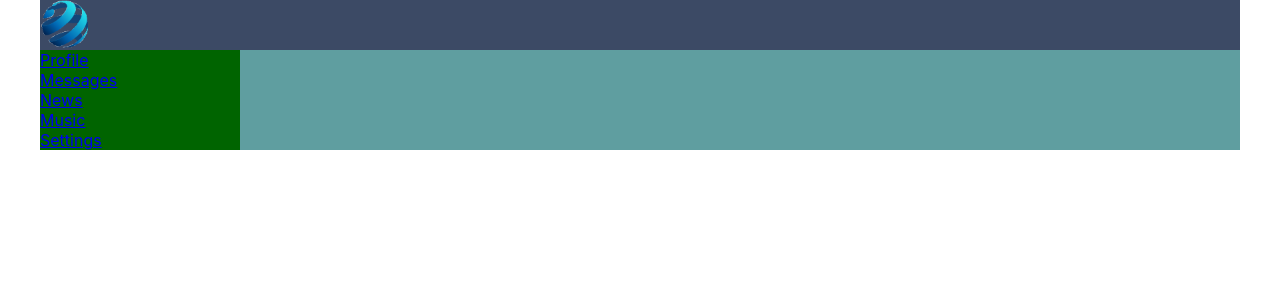
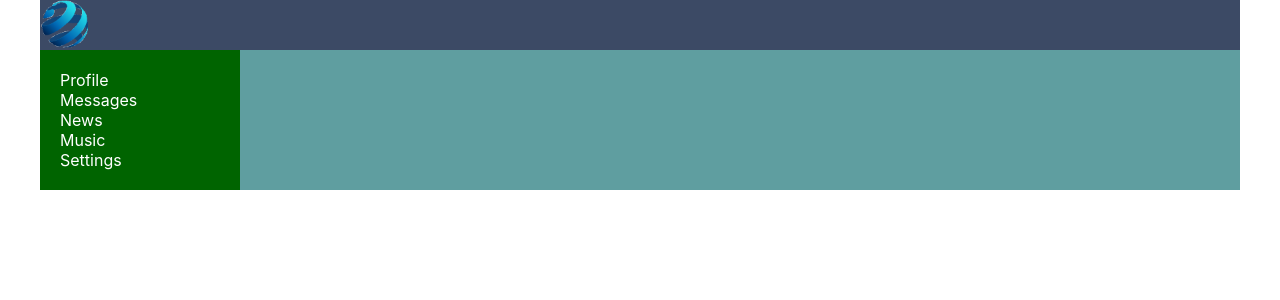
Before and after one commit to Nikolay-Gruzd/MySocialNetwork, a React (Create React App) app: page / in a window 1280 px wide. Shown: the top 300 px of the page. Built offline with nearby package versions, Linux system fonts and the light colour scheme.

Commit message:
add active href for NavLink

```diff
--- a/src/components/NavBar/NavBar.jsx
+++ b/src/components/NavBar/NavBar.jsx
@@ -1,26 +1,29 @@
 import React from 'react'
 import classes from './NavBar.module.css'
+import {NavLink} from "react-router-dom";
+
+const activeLink = ({isActive}) => isActive ? classes.active : classes.item;
 
 const NavBar = (props) => {
     return (
         <nav className={classes.nav}>
-            <div className={`${classes.item} ${classes.active}`}>
-                <a href='/profile' >Profile</a>
+            <div>
+                <NavLink to='/profile' className={activeLink} >Profile</NavLink>
             </div>
-            <div className={`${classes.item} ${classes.active}`}>
-                <a href='/dialogs'>Messages</a>
+            <div>
+                <NavLink to='/dialogs' className={activeLink} >Messages</NavLink>
             </div>
-            <div className={`${classes.item} ${classes.active}`}>
-                <a href='/news' >News</a>
+            <div>
+                <NavLink to='/news' className={activeLink} >News</NavLink>
             </div>
-            <div className={`${classes.item} ${classes.active}`}>
-                <a href='/music' >Music</a>
+            <div>
+                <NavLink to='/music' className={activeLink} >Music</NavLink>
             </div>
-            <div className={`${classes.item} ${classes.active}`}>
-                <a href='/settings' >Settings</a>
+            <div>
+                <NavLink to='/settings' className={activeLink} >Settings</NavLink>
             </div>
         </nav>
-    )
+    );
 }
 
 export default NavBar;
--- a/src/components/NavBar/NavBar.module.css
+++ b/src/components/NavBar/NavBar.module.css
@@ -1,12 +1,17 @@
 .nav{
     grid-area: n;
     background-color: darkgreen;
+    padding: 20px;
+}
+
+.nav a{
+    text-decoration: none;
 }
 
 .item{
     color: white;
 }
 
-.item.active{
+.active{
     color: gold;
 }
```
